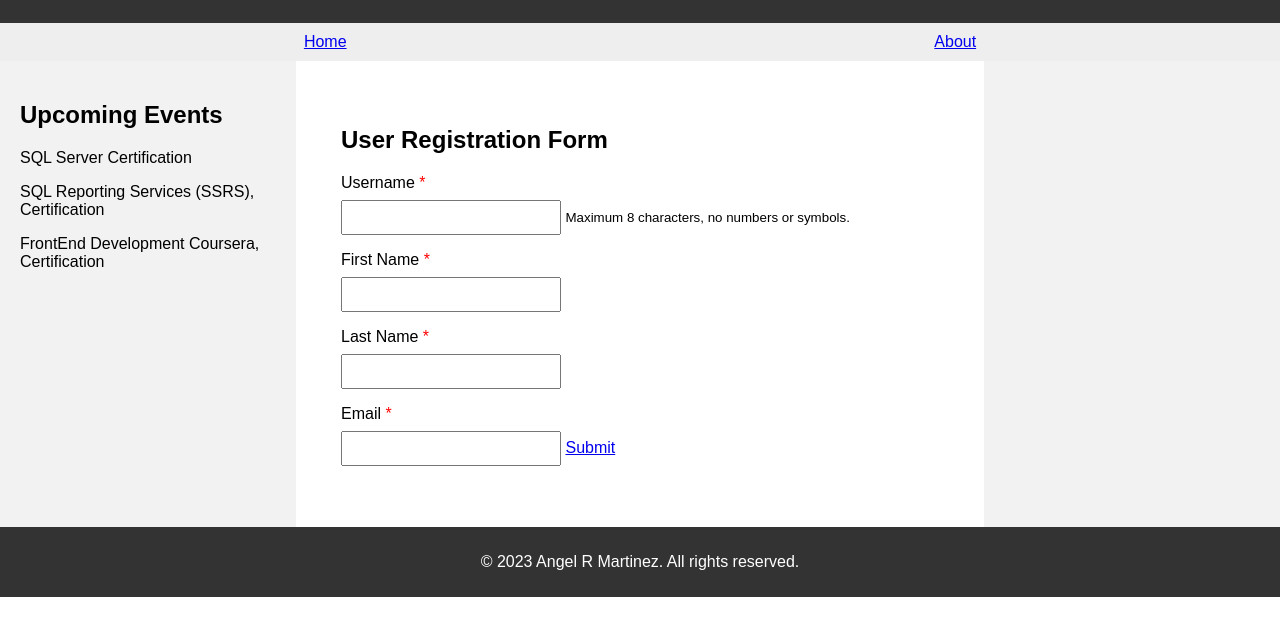
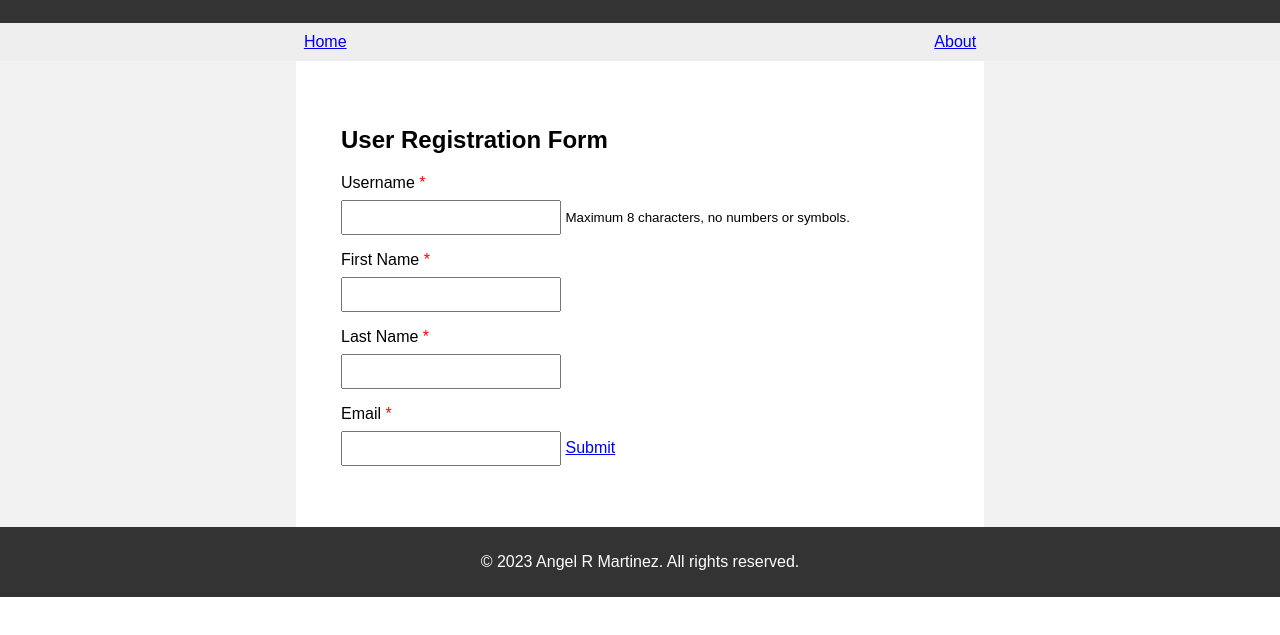
Before and after one commit to rogersmithstandard18/phxcon, a plain HTML site: page contactform.html in a window 1280 px wide. Shown: the part 111-746 px from the top of the page. Drawn offline with Linux system fonts and the light colour scheme.

Commit message:
delete sidebar
content

```diff
--- a/contactform.html
+++ b/contactform.html
@@ -22,10 +22,7 @@
   <section>
 
     <div id="left-sidebar">
-        <h2>Upcoming Events</h2>
-        <p>SQL Server Certification</p>
-        <p>SQL Reporting Services (SSRS), Certification</p>
-        <p>FrontEnd Development Coursera, Certification</p>
+
         <!-- Add right sidebar content here -->
       </div>
 
```
